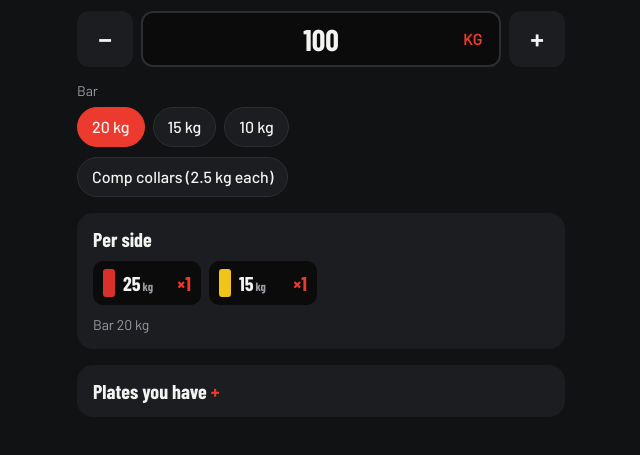
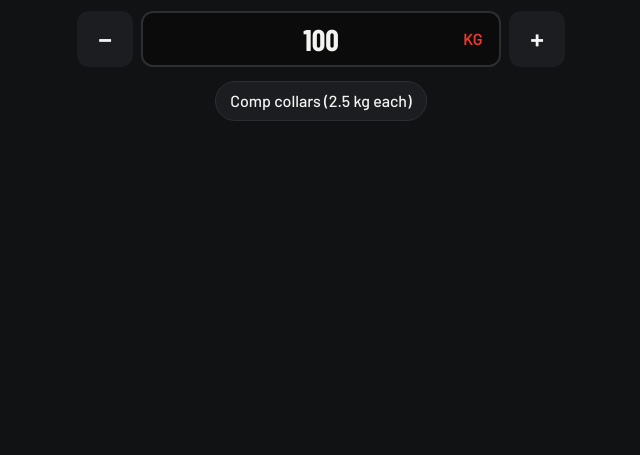
Before and after one commit to evchuk4018/load-the-bar, a plain HTML site: page index.html in a window 1280 px wide. Shown: the part 549-1004 px from the top of the page, without its empty margins (319-959 px from the left). After the commit the page ends 800 px from the top, so only its background shows below. Drawn offline with nearby package versions, Linux system fonts and the light colour scheme.

Commit message:
Remove bar picker, per-side list and plate inventory
Co-Authored-By: Claude Opus 5.5 <noreply@anthropic.com>
Claude-Session: https://claude.ai/code/session_01VCGN6zg7MShzjKYd74X14m

```diff
--- a/index.html
+++ b/index.html
@@ -36,24 +36,9 @@ h1{font:700 22px/1 "Barlow Condensed",sans-serif;margin:4px 0 14px;letter-spacin
 .box input:focus{outline:none;border-color:var(--acc)}
 .unit{position:absolute;right:6px;top:6px;height:44px;min-width:44px;padding:0 8px;border-radius:8px;color:var(--acc);font-weight:700;text-transform:uppercase}
 .unit.tog{background:#2a1714}
-.row{display:flex;flex-wrap:wrap;gap:8px;align-items:center;margin:10px 0}
-.lbl{color:var(--dim);font-size:14px;width:100%;margin-bottom:-2px}
+.row{display:flex;justify-content:center;margin:10px 0}
 .chip{height:40px;padding:0 14px;border-radius:20px;background:var(--panel);border:1px solid var(--line);font-weight:500;white-space:nowrap}
 .chip[aria-pressed=true]{background:var(--acc);border-color:var(--acc)}
-.chip.off{opacity:.45}
-.card{background:var(--panel);border-radius:16px;padding:14px 16px;margin-top:16px}
-.card h2{font:700 20px "Barlow Condensed",sans-serif;margin:0 0 10px}
-.plist{display:grid;grid-template-columns:repeat(auto-fill,minmax(88px,1fr));gap:8px}
-.pl{background:#0b0b0c;border-radius:10px;padding:8px 10px;display:flex;align-items:center;gap:8px}
-.dot{width:12px;height:28px;border-radius:3px;flex:none}
-.pl b{font:700 20px/1 "Barlow Condensed",sans-serif;white-space:nowrap}
-.pl b i{font-style:normal;font-size:12px;color:var(--dim);margin-left:2px}
-.pl span{margin-left:auto;font:700 20px "Barlow Condensed",sans-serif;color:var(--acc)}
-.empty{color:var(--dim)}
-.sub{color:var(--dim);font-size:14px;margin-top:10px}
-details summary{cursor:pointer;font:700 20px "Barlow Condensed",sans-serif;list-style:none}
-details summary::after{content:" +";color:var(--acc)}
-details[open] summary::after{content:" −"}
 button:focus-visible{outline:2px solid #fff;outline-offset:2px}
 </style>
 </head>
@@ -79,22 +64,7 @@ button:focus-visible{outline:2px solid #fff;outline-offset:2px}
   <button class="step" id="plus" aria-label="Increase">+</button>
 </div>
 
-<div class="row" id="bars"><div class="lbl">Bar</div></div>
 <div class="row"><button class="chip" id="collars"></button></div>
-
-<div class="card">
-  <h2>Per side</h2>
-  <div class="plist" id="plist"></div>
-  <div class="sub" id="barline"></div>
-</div>
-
-<div class="card">
-  <details>
-    <summary>Plates you have</summary>
-    <div class="row" id="avkg"><div class="lbl">Kilogram plates</div></div>
-    <div class="row" id="avlb"><div class="lbl">Pound plates</div></div>
-  </details>
-</div>
 </main>
 
 <script>
@@ -108,14 +78,11 @@ const PLATES = [
   P('lb',55,'#a8261f',1,32), P('lb',45,'#1d4fa8',1,28), P('lb',35,'#c9a114',.9,24,'#111'), P('lb',25,'#23804a',.78,20),
   P('lb',10,'#4a4e55',.56,14), P('lb',5,'#4a4e55',.45,11), P('lb',2.5,'#4a4e55',.38,9)
 ];
-const BARS = [
-  { id: 'b20k', u: 'kg', label: '20 kg', kg: 20 }, { id: 'b15k', u: 'kg', label: '15 kg', kg: 15 }, { id: 'b10k', u: 'kg', label: '10 kg', kg: 10 },
-  { id: 'b45l', u: 'lb', label: '45 lb', kg: 45 * LB }, { id: 'b35l', u: 'lb', label: '35 lb', kg: 35 * LB }, { id: 'b15l', u: 'lb', label: '15 lb', kg: 15 * LB }
-];
+const BARS = [{ id: 'b20k', u: 'kg', label: '20 kg', kg: 20 }, { id: 'b45l', u: 'lb', label: '45 lb', kg: 45 * LB }];
 const COLLAR_KG = 2.5;
 const DEFAULT_ON = ['kg25','kg20','kg15','kg10','kg5','kg2.5','kg1.25','lb45','lb35','lb25','lb10','lb5','lb2.5'];
 
-let S = { mode: 'kg', inU: 'kg', target: '100', bar: 'b20k', collars: false, on: DEFAULT_ON };
+let S = { mode: 'kg', inU: 'kg', target: '100', collars: false };
 try { Object.assign(S, JSON.parse(localStorage.getItem('loadbar') || '{}')); } catch (e) {}
 const save = () => { try { localStorage.setItem('loadbar', JSON.stringify(S)); } catch (e) {} };
 
@@ -123,7 +90,7 @@ const $ = id => document.getElementById(id);
 const fmt = n => String(+(+n).toFixed(2));
 const toU = (kg, u) => u === 'kg' ? kg : kg / LB;
 const units = () => S.mode === 'mixed' ? ['kg', 'lb'] : [S.mode];
-const barObj = () => BARS.find(b => b.id === S.bar) || BARS[0];
+const barObj = () => BARS.find(b => b.id === (S.inU === 'lb' ? 'b45l' : 'b20k'));
 
 function solve(sideKg, avail) {
   const U = 100, ps = avail.map(p => ({ p, w: Math.round(p.kg * U) }));
@@ -168,30 +135,21 @@ function draw(list) {
 function render() {
   const us = units();
   if (!us.includes(S.inU)) S.inU = us[0];
-  if (!us.includes(barObj().u)) S.bar = BARS.find(b => us.includes(b.u)).id;
 
   document.querySelectorAll('#mode button').forEach(b => b.setAttribute('aria-pressed', b.dataset.m === S.mode));
   const u = $('unit'); u.textContent = S.inU; u.classList.toggle('tog', S.mode === 'mixed');
   u.disabled = S.mode !== 'mixed';
   if (document.activeElement !== $('target')) $('target').value = S.target;
 
-  $('bars').innerHTML = '<div class="lbl">Bar</div>' + BARS.filter(b => us.includes(b.u))
-    .map(b => `<button class="chip" data-bar="${b.id}" aria-pressed="${b.id === S.bar}">${b.label}</button>`).join('');
   const cl = S.inU === 'kg' ? '2.5 kg' : '5.5 lb';
   $('collars').textContent = `Comp collars (${cl} each)`;
   $('collars').setAttribute('aria-pressed', S.collars);
 
-  const chips = unit => PLATES.filter(p => p.u === unit).map(p =>
-    `<button class="chip${S.on.includes(p.id) ? '' : ' off'}" data-p="${p.id}" aria-pressed="false">${fmt(p.v)}</button>`).join('');
-  $('avkg').innerHTML = '<div class="lbl">Kilogram plates</div>' + chips('kg');
-  $('avlb').innerHTML = '<div class="lbl">Pound plates</div>' + chips('lb');
-  $('avkg').style.display = us.includes('kg') ? '' : 'none';
-  $('avlb').style.display = us.includes('lb') ? '' : 'none';
 
   const bar = barObj(), col = S.collars ? COLLAR_KG * 2 : 0;
   const t = parseFloat(String(S.target).replace(',', '.'));
   const tKg = isNaN(t) ? 0 : (S.inU === 'kg' ? t : t * LB);
-  const avail = PLATES.filter(p => us.includes(p.u) && S.on.includes(p.id));
+  const avail = PLATES.filter(p => us.includes(p.u) && DEFAULT_ON.includes(p.id));
   const list = solve(Math.min((tKg - bar.kg - col) / 2, 1000), avail);
   const gotKg = bar.kg + col + 2 * list.reduce((a, p) => a + p.kg, 0);
   const other = S.inU === 'kg' ? 'lb' : 'kg';
@@ -204,12 +162,6 @@ function render() {
     tKg < bar.kg + col - 0.01 ? 'Target is lighter than the empty bar.' :
     Math.abs(diff) >= 0.1 ? `Can't hit ${fmt(t)} ${S.inU} exactly — closest is ${diff > 0 ? '+' : '−'}${fmt(Math.abs(diff))} ${S.inU}` : '';
 
-  const groups = [];
-  for (const p of list) { const g = groups.find(x => x.p === p); g ? g.n++ : groups.push({ p, n: 1 }); }
-  $('plist').innerHTML = groups.length ? groups.map(({ p, n }) =>
-    `<div class="pl"><div class="dot" style="background:${p.c}"></div><b>${fmt(p.v)}<i>${p.u}</i></b><span>×${n}</span></div>`).join('')
-    : '<div class="empty">Empty bar</div>';
-  $('barline').textContent = `Bar ${bar.label}` + (S.collars ? ` + collars ${fmt(toU(col, S.inU))} ${S.inU}` : '');
   save();
 }
 
@@ -233,12 +185,7 @@ const bump = dir => {
 };
 $('minus').onclick = () => bump(-1);
 $('plus').onclick = () => bump(1);
-$('bars').onclick = e => { const b = e.target.dataset.bar; if (b) { S.bar = b; render(); } };
 $('collars').onclick = () => { S.collars = !S.collars; render(); };
-document.querySelector('details').onclick = e => {
-  const id = e.target.dataset && e.target.dataset.p; if (!id) return;
-  S.on = S.on.includes(id) ? S.on.filter(x => x !== id) : [...S.on, id]; render();
-};
 render();
 }
 </script>
```
Also changed, not shown: README.md.
